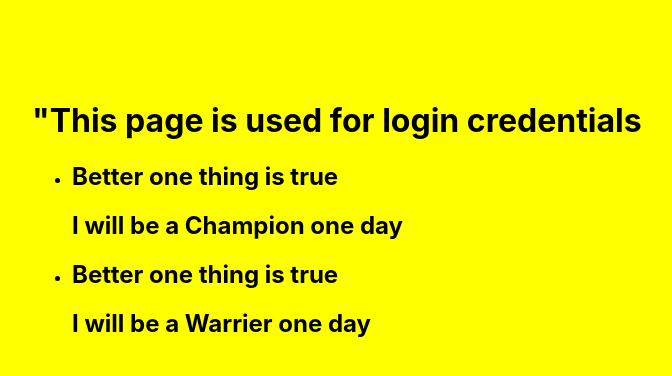
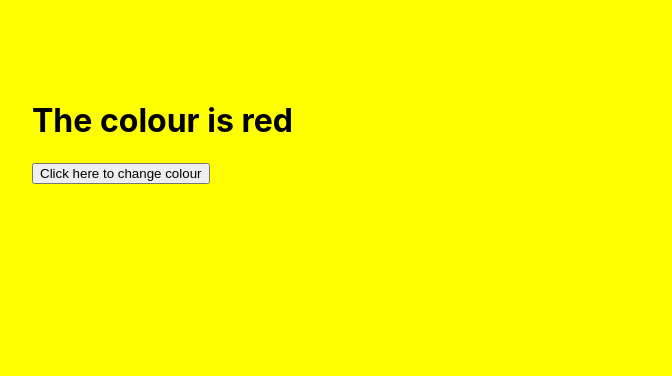
Before and after one commit to abhishek23022002/React-Application, a React (Create React App) app: page / in a window 1280 px wide. Shown: the top 376 px of the page, without its empty margins (48-720 px from the left). Built offline with nearby package versions, Linux system fonts and the light colour scheme.

Commit message:
Using State -- usestate

```diff
--- /dev/null
+++ b/src/Components/Buttons.js
@@ -0,0 +1,12 @@
+import { useState } from "react";
+
+function Hellow(params) {
+    let [color,setColor] = useState("red")
+    return <>
+    <h1>The colour is {color}</h1>
+    <button onClick={()=>{
+        setColor('blue')
+    }}>Click here to change colour </button>
+    </>
+}
+export default Hellow
--- a/src/index.js
+++ b/src/index.js
@@ -5,6 +5,9 @@ import App from './App';
 import reportWebVitals from './reportWebVitals';
 import LoginCredtionals from './Components/Login';
 import ForCSS from './Components/NewCss';
+import Hellow from './Components/Buttons';
+
+
 
 
 function Garage(params) {
@@ -28,7 +31,7 @@ return(<>
 const root = ReactDOM.createRoot(document.getElementById('root'));
 root.render(
   <React.StrictMode>
-    <LoginCredtionals/>
+    <Hellow/>
   </React.StrictMode>
 );
 
```
Also changed, not shown: src/Components/NewCss.js (line endings or trailing spaces).
